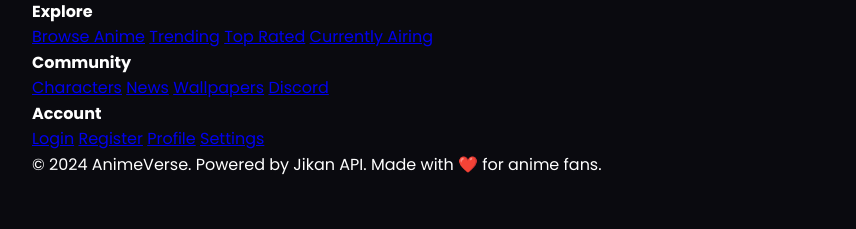
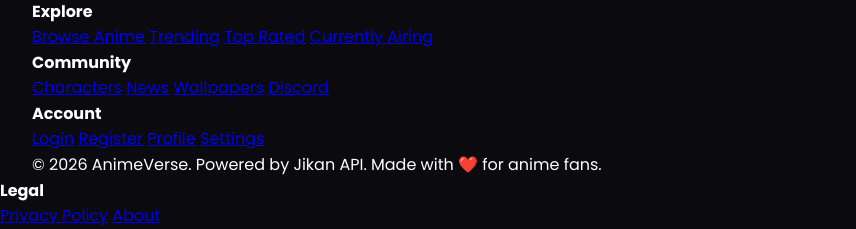
Before and after one commit to culrizz/AnimeVerse, a plain HTML site: page wallpapers.html in a window 1280 px wide. Shown: the part 1143-1372 px from the top of the page, without its empty margins (0-856 px from the left). Before the commit the page ends 1321 px from the top, so only its background shows below. Drawn offline with Linux system fonts and the light colour scheme; no server answers; files whose address does not match are found by name.

Commit message:
Update wallpapers.html

```diff
--- a/wallpapers.html
+++ b/wallpapers.html
@@ -238,9 +238,14 @@
                 </div>
             </div>
             <div class="footer-bottom">
-                <p>&copy; 2024 AnimeVerse. Powered by Jikan API. Made with ❤️ for anime fans.</p>
+                <p>&copy; 2026 AnimeVerse. Powered by Jikan API. Made with ❤️ for anime fans.</p>
             </div>
         </div>
+        <div class="footer-links">
+    <h4>Legal</h4>
+    <a href="privacy.html">Privacy Policy</a>
+    <a href="about.html">About</a>
+</div>
     </footer>
 
     <!-- Scripts -->
```
